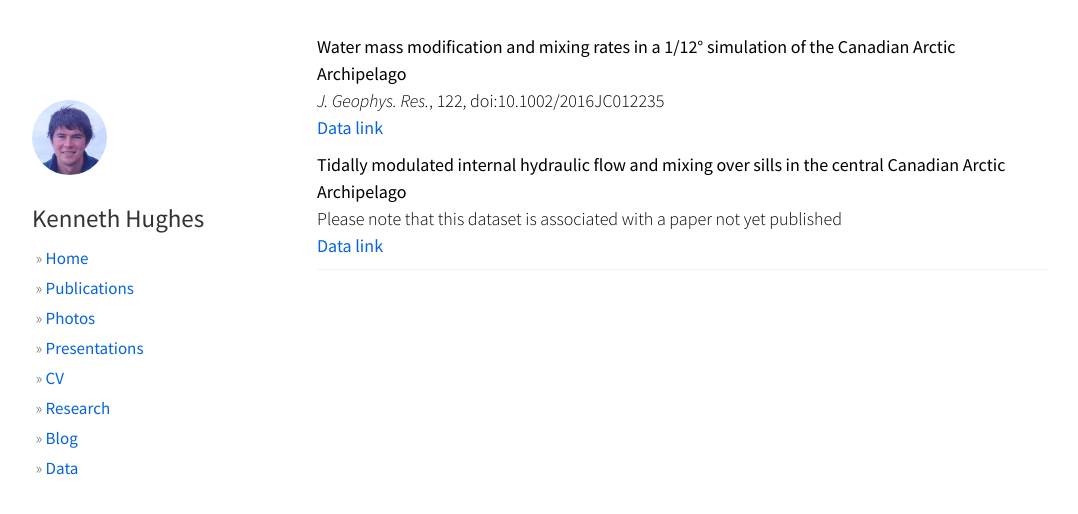
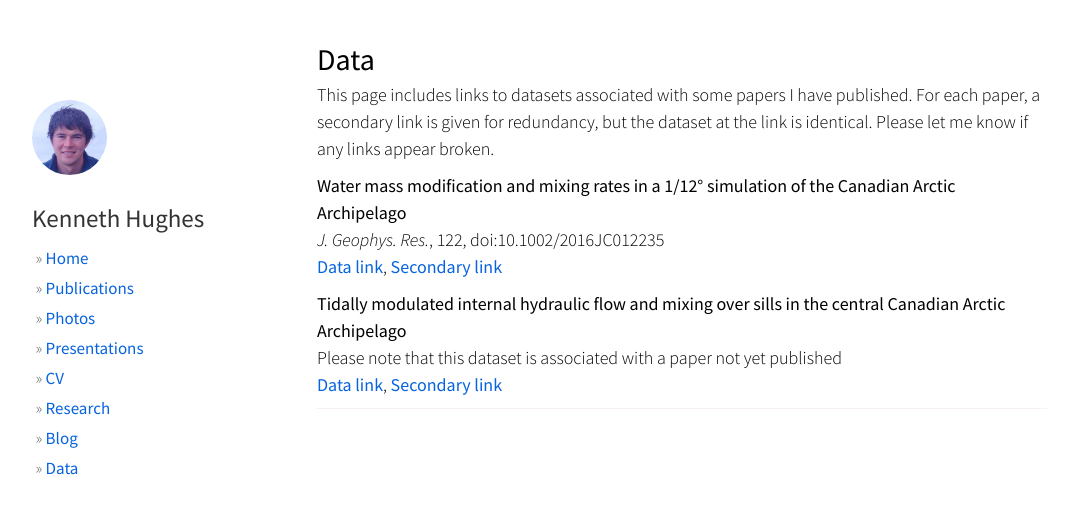
Before and after one commit to hugke729/hugke729.github.io, a Jekyll site: the page built from data/index.md, in a window 1280 px wide. Shown: the top 514 px of the page, without its empty margins (53-1131 px from the left). Built offline with Jekyll 4.4.1, drawn with Linux system fonts in a browser that asks for light colours; nearby versions of some CDN libraries.

Commit message:
Update index.md

```diff
--- a/data/index.md
+++ b/data/index.md
@@ -1,17 +1,23 @@
 ---
 layout: default
 title: Current research, Kenneth Hughes
+css: publications
 ---
 ######
 
+## Data
+
+This page includes links to datasets associated with some papers I have published. For each paper, a secondary link is given for redundancy, but the dataset at the link is identical. Please let me know if any links appear broken.
+
 __Water mass modification and mixing rates in a 1/12° simulation of the Canadian Arctic Archipelago__
 *J. Geophys. Res.*, 122, doi:10.1002/2016JC012235
-[Data link][anha_link]
+[Data link][anha_link], [Secondary link][anha_link2]
 
 __Tidally modulated internal hydraulic flow and mixing over sills in the central Canadian Arctic Archipelago__
 Please note that this dataset is associated with a paper not yet published
-[Data link][obs_link]
-
+[Data link][obs_link], [Secondary link][obs_link2]
 
 [anha_link]: http://web.uvic.ca/~hugke729/Hughes_2017_JGR_vol_122/
+[anha_link2]: https://drive.google.com/open?id=0BySUVZ0q8bZHUE1tQzAzWUxMMDA
 [obs_link]: http://web.uvic.ca/~hugke729/Hughes_2017_in_prep/
+[obs_link2]: https://drive.google.com/open?id=0BySUVZ0q8bZHbEhrVkdOOXZ0alU
```
